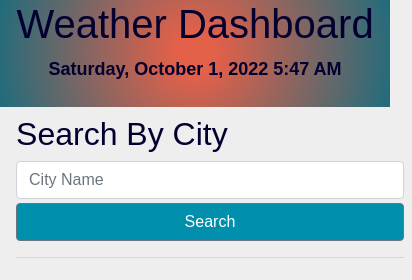
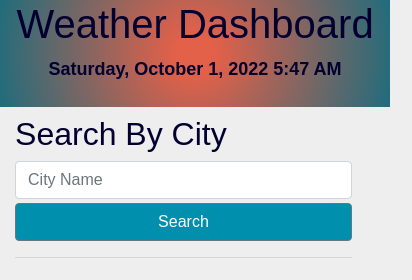
Before and after one commit to LonelyMitoc/tempestquery, a plain HTML site: page index.html in a window 390 px wide. Shown: the whole page, 412 px wide, since content can reach past the window. Drawn offline with nearby package versions, Linux system fonts and the light colour scheme; a web font is replaced by a local one.

Commit message:
media changes

```diff
--- a/assets/css/style.css
+++ b/assets/css/style.css
@@ -165,3 +165,9 @@ body {
 #current-weather {
     width: 95%;
 }
+
+@media (max-width: 991px) {
+    .row {
+        width: 98%;
+    }
+}
```
